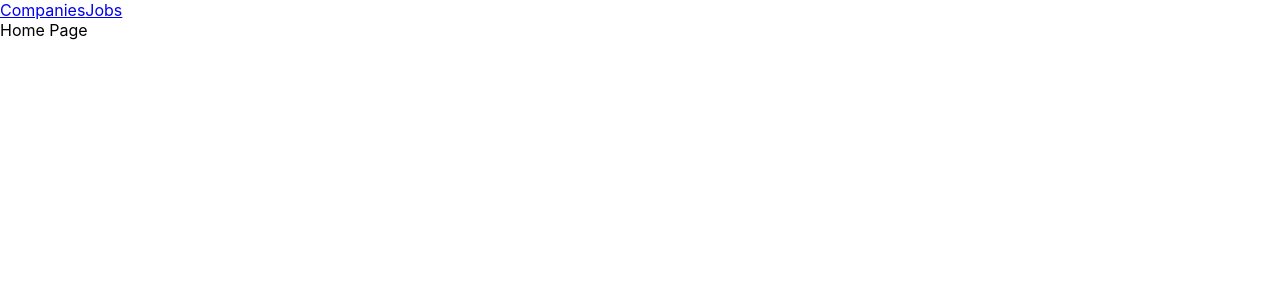
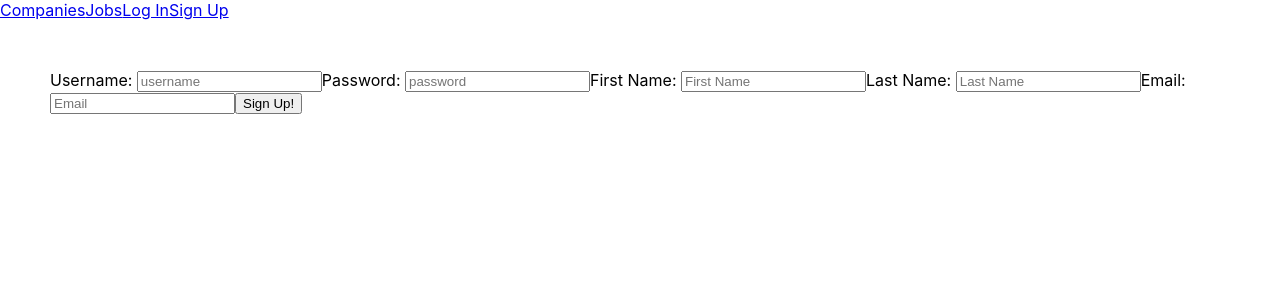
Before and after one commit to MattBaer77/EX_48_react-jobly, a React (Create React App) app in the folder baer-react-jobly/: page /signup in a window 1280 px wide. Before the commit this address led to /. Shown: the top 300 px of the page. Built offline with nearby package versions, Linux system fonts and the light colour scheme; no server answers.

Commit message:
SignupForm and LoginForm created - Loginform logging token

```diff
--- a/baer-react-jobly/src/Api.js
+++ b/baer-react-jobly/src/Api.js
@@ -36,6 +36,30 @@ class JoblyApi {
 
   // Individual API routes
 
+  // USER
+
+  static async loginUser(userInfo) {
+
+    let res = await this.request(`auth/token`, userInfo, "post")
+
+    console.log(res)
+
+    return res.token
+
+  }
+
+  static async signUp(userInfo) {
+
+    let res = await this.request(`/auth/register`, userInfo)
+
+    console.log(res)
+
+    return res.token
+
+  }
+
+  // COMPANIES
+
   /** Get details on all companies. */
 
   static async getCompanies(search) {
@@ -64,6 +88,8 @@ class JoblyApi {
     return res.company;
   }
 
+  // JOBS
+
   /** Get details on all jobs. */
 
   static async getJobs(search) {
@@ -88,9 +114,11 @@ class JoblyApi {
   /** Get details on a job by id. */
 
   static async getJob(id) {
-    let res = await this.request(`companies/${id}`);
+    let res = await this.request(`jobs/${id}`);
     return res.job;
   }
+
+
 }
 
 // for now, put token ("testuser" / "password" on class)
--- a/baer-react-jobly/src/App.js
+++ b/baer-react-jobly/src/App.js
@@ -1,10 +1,20 @@
-import React from 'react';
+import React, {useState} from 'react';
 import { BrowserRouter } from 'react-router-dom';
 
 import NavBar from './NavBar'
 import Router from './Router'
 
 function App() {
+
+  const [currentUser, setCurrentUser] = useState(null)
+  const [token, setToken] = useState(null)
+
+  const login = () => {
+
+
+
+
+  }
 
   return (
 
--- a/baer-react-jobly/src/LoginForm.js
+++ b/baer-react-jobly/src/LoginForm.js
@@ -0,0 +1,98 @@
+import React, {useState} from "react";
+
+import JoblyApi from "./Api.js"
+
+import './StandAloneForm.css'
+
+const LoginForm = () => {
+
+    const INITIAL_STATE = {
+
+        username:"",
+        password:""
+
+    }
+
+    const [formData, setFormData] = useState(INITIAL_STATE);
+
+    const handleChange = (e) => {
+
+        const {name, value} = e.target;
+
+        setFormData((data) => {
+
+            return {
+                ...data,
+                [name]:value
+            }
+
+        })
+
+    }
+
+    const handleSubmit = async(e) => {
+
+        e.preventDefault();
+        const userInfo = {...formData}
+
+        console.log(userInfo)
+
+        const token = await JoblyApi.loginUser(userInfo)
+
+        console.log(token)
+
+    }
+
+    return (
+
+        <div className="StandAloneForm">
+
+        <form onSubmit={handleSubmit}>
+
+            <label htmlFor="username">Username: </label>
+            <input
+                type="text"
+                placeholder="username"
+                name="username"
+                id="username"
+                value={formData.username}
+                onChange={handleChange}
+            />
+
+            <label htmlFor="password">Password: </label>
+            <input
+                type="password"
+                placeholder="password"
+                name="password"
+                id="password"
+                value={formData.password}
+                onChange={handleChange}
+            />
+
+            <button>Login</button>
+
+        </form>
+
+        </div>
+
+    )
+
+
+
+
+
+
+
+
+
+
+
+
+
+
+
+
+
+}
+
+export default LoginForm;
--- a/baer-react-jobly/src/NavBar.js
+++ b/baer-react-jobly/src/NavBar.js
@@ -9,6 +9,9 @@ function NavBar() {
             <NavLink exact="true" to={'/companies'}>Companies</NavLink>
             <NavLink exact="true" to={'/jobs'}>Jobs</NavLink>
 
+            <NavLink exact="true" to={'/login'}>Log In</NavLink>
+            <NavLink exact="true" to={'/signup'}>Sign Up</NavLink>
+
         </div>
     )
 
--- a/baer-react-jobly/src/Router.js
+++ b/baer-react-jobly/src/Router.js
@@ -6,6 +6,10 @@ import Home from './Home'
 import CompaniesList from './CompaniesList'
 import CompanyDetail from './CompanyDetail'
 import JobsList from './JobsList'
+
+import LoginForm from './LoginForm'
+import SignupForm from './SignupForm'
+// import ProfileEditForm from './ProfileEditForm'
 
 const Router = () => {
 
@@ -19,8 +23,8 @@ const Router = () => {
 
           <Route path="/jobs" element={<JobsList />} />
 
-          {/* <Route path="/login" element={<LoginForm />} /> */}
-          {/* <Route path="/signup" element={<SignupForm />} /> */}
+          <Route path="/login" element={<LoginForm />} />
+          <Route path="/signup" element={<SignupForm />} />
           {/* <Route path="/profile" element={<ProfileEditForm />} /> */}
 
           <Route path="*" element={<Navigate to='/' />}/>
--- a/baer-react-jobly/src/SignupForm.js
+++ b/baer-react-jobly/src/SignupForm.js
@@ -0,0 +1,129 @@
+import React, {useState} from "react";
+
+import JoblyApi from "./Api.js"
+
+import './StandAloneForm.css'
+
+const SignupForm = () => {
+
+    const INITIAL_STATE = {
+
+        username:"",
+        password:"",
+        firstName:"",
+        lastName:"",
+        email:""
+
+    }
+
+    const [formData, setFormData] = useState(INITIAL_STATE);
+
+    const handleChange = (e) => {
+
+        const {name, value} = e.target;
+
+        setFormData((data) => {
+
+            return {
+                ...data,
+                [name]:value
+            }
+
+        })
+
+    }
+
+    const handleSubmit = async(e) => {
+
+        e.preventDefault();
+        const userInfo = {...formData}
+
+        console.log(userInfo)
+
+
+
+    }
+
+    return (
+
+        <div className="StandAloneForm">
+
+        <form onSubmit={handleSubmit}>
+
+            <label htmlFor="username">Username: </label>
+            <input
+                type="text"
+                placeholder="username"
+                name="username"
+                id="username"
+                value={formData.username}
+                onChange={handleChange}
+            />
+
+            <label htmlFor="password">Password: </label>
+            <input
+                type="password"
+                placeholder="password"
+                name="password"
+                id="password"
+                value={formData.password}
+                onChange={handleChange}
+            />
+
+            <label htmlFor="firstName">First Name: </label>
+            <input
+                type="text"
+                placeholder="First Name"
+                name="firstName"
+                id="firstName"
+                value={formData.firstName}
+                onChange={handleChange}
+            />
+
+            <label htmlFor="lastName">Last Name: </label>
+            <input
+                type="text"
+                placeholder="Last Name"
+                name="lastName"
+                id="lastName"
+                value={formData.lastName}
+                onChange={handleChange}
+            />
+
+            <label htmlFor="email">Email: </label>
+            <input
+                type="email"
+                placeholder="Email"
+                name="email"
+                id="email"
+                value={formData.email}
+                onChange={handleChange}
+            />
+
+            <button>Sign Up!</button>
+
+        </form>
+
+        </div>
+
+    )
+
+
+
+
+
+
+
+
+
+
+
+
+
+
+
+
+
+}
+
+export default SignupForm;
--- /dev/null
+++ b/baer-react-jobly/src/StandAloneForm.css
@@ -0,0 +1,3 @@
+.StandAloneForm {
+    margin: 50px;
+}
```
